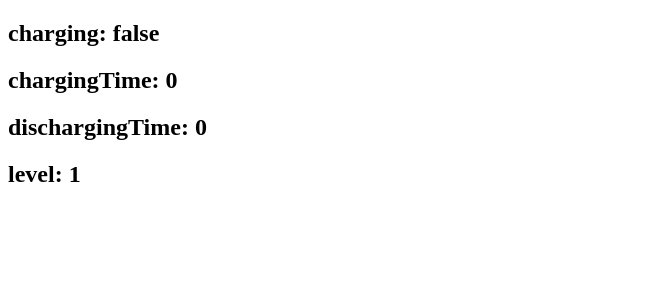
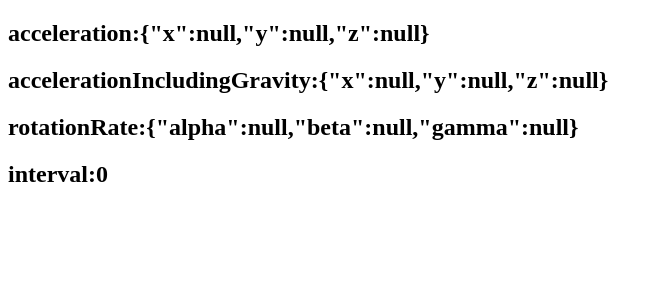
Before and after one commit to maomao124/vueuse-test, a Vue app: page / in a window 1280 px wide. Shown: the top 300 px of the page, without its empty margins (0-663 px from the left). Built offline with nearby package versions, Linux system fonts and the light colour scheme.

Commit message:
useDeviceMotion

```diff
--- a/src/main.ts
+++ b/src/main.ts
@@ -1,4 +1,4 @@
 import { createApp } from 'vue'
-import App from './view/View23.vue'
+import App from './view/View24.vue'
 
 createApp(App).mount('#app')
--- /dev/null
+++ b/src/view/View24.vue
@@ -0,0 +1,38 @@
+<template>
+<div>
+  <h2>acceleration:{{JSON.stringify(acceleration)}}</h2>
+  <h2>accelerationIncludingGravity:{{JSON.stringify(accelerationIncludingGravity)}}</h2>
+  <h2>rotationRate:{{JSON.stringify(rotationRate)}}</h2>
+  <h2>interval:{{interval}}</h2>
+
+</div>
+</template>
+
+<script lang="ts" setup>
+import {useDeviceMotion} from "@vueuse/core";
+
+const {
+  acceleration,
+  accelerationIncludingGravity,
+  rotationRate,
+  interval,
+} = useDeviceMotion()
+
+setTimeout(()=>
+{
+  console.log(acceleration.value?.x)
+  console.log(acceleration.value?.y)
+  console.log(acceleration.value?.z)
+  console.log(accelerationIncludingGravity.value?.x)
+  console.log(accelerationIncludingGravity.value?.y)
+  console.log(accelerationIncludingGravity.value?.z)
+  console.log(rotationRate.value?.alpha)
+  console.log(rotationRate.value?.gamma)
+  console.log(rotationRate.value?.beta)
+},1000)
+
+</script>
+
+<style scoped>
+
+</style>
```
